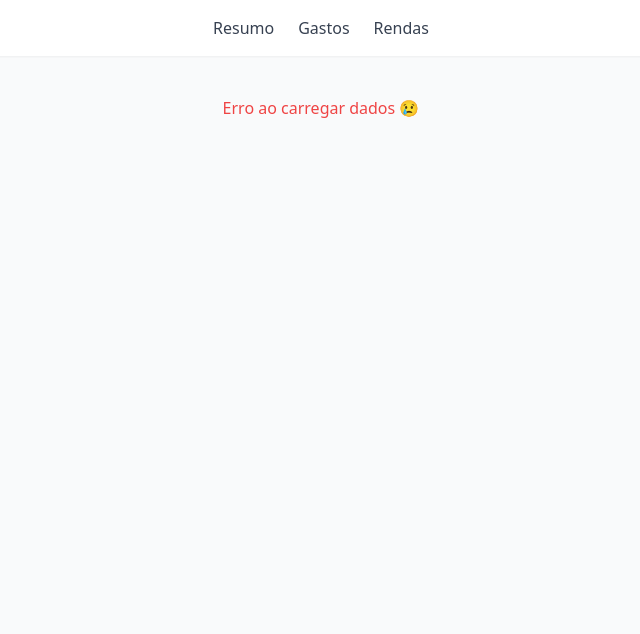
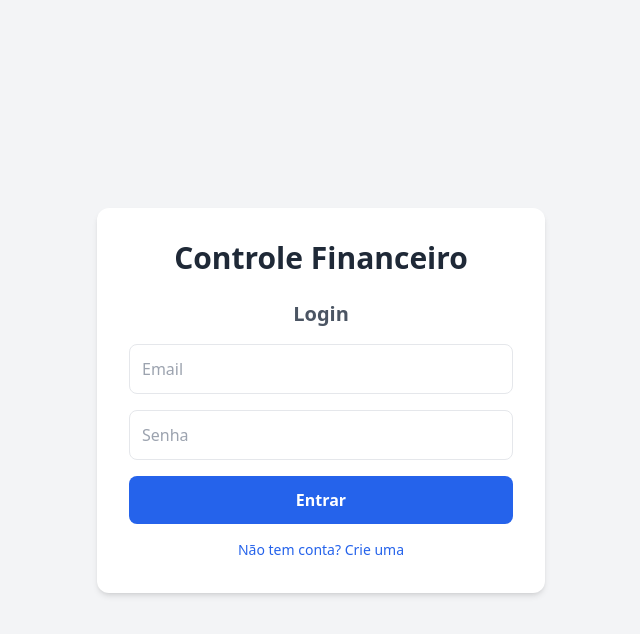
Before and after one commit to edgar-lins/controle-financeiro, a React app in the folder frontend/: page / in a window 1280 px wide. Shown: the top 634 px of the page, without its empty margins (319-959 px from the left). Built offline with nearby package versions, Linux system fonts and the light colour scheme; no server answers; the HTML template or start-up script is replaced by a standard one.

Commit message:
feat(frontend): add login/signup page with token management
- Create Login component with signup/login toggle
- Add token storage in localStorage
- Protect routes - show login when no token exists
- Add logout button in navbar
- Redirect to app after successful login

```diff
--- a/frontend/src/App.jsx
+++ b/frontend/src/App.jsx
@@ -1,18 +1,48 @@
+import { useState, useEffect } from "react";
 import { BrowserRouter as Router, Routes, Route, Link } from "react-router-dom";
 import Dashboard from "./Dashboard";
 import Expenses from "./Expenses";
 import Incomes from "./Incomes";
+import Login from "./Login";
 import { SummaryProvider } from "./SummaryContext";
 
 export default function App() {
+  const [token, setToken] = useState(localStorage.getItem("token"));
+
+  useEffect(() => {
+    const stored = localStorage.getItem("token");
+    if (stored) setToken(stored);
+  }, []);
+
+  function handleLogin(newToken) {
+    setToken(newToken);
+  }
+
+  function handleLogout() {
+    localStorage.removeItem("token");
+    setToken(null);
+  }
+
+  if (!token) {
+    return <Login onLogin={handleLogin} />;
+  }
+
   return (
     <SummaryProvider>
       <Router>
         <div className="min-h-screen bg-gray-50">
-          <nav className="bg-white shadow-sm p-4 flex justify-center gap-6 mb-6">
-            <Link className="text-gray-700 hover:text-blue-600 font-medium" to="/">Resumo</Link>
-            <Link className="text-gray-700 hover:text-blue-600 font-medium" to="/expenses">Gastos</Link>
-            <Link className="text-gray-700 hover:text-blue-600 font-medium" to="/incomes">Rendas</Link>
+          <nav className="bg-white shadow-sm p-4 flex justify-between items-center mb-6">
+            <div className="flex gap-6">
+              <Link className="text-gray-700 hover:text-blue-600 font-medium" to="/">Resumo</Link>
+              <Link className="text-gray-700 hover:text-blue-600 font-medium" to="/expenses">Gastos</Link>
+              <Link className="text-gray-700 hover:text-blue-600 font-medium" to="/incomes">Rendas</Link>
+            </div>
+            <button
+              onClick={handleLogout}
+              className="bg-red-500 hover:bg-red-600 text-white px-4 py-2 rounded text-sm"
+            >
+              Sair
+            </button>
           </nav>
 
           <Routes>
--- /dev/null
+++ b/frontend/src/Login.jsx
@@ -0,0 +1,103 @@
+import { useState } from "react";
+
+export default function Login({ onLogin }) {
+  const [isSignup, setIsSignup] = useState(false);
+  const [form, setForm] = useState({ email: "", password: "" });
+  const [message, setMessage] = useState("");
+
+  async function handleSubmit(e) {
+    e.preventDefault();
+    setMessage("");
+
+    const endpoint = isSignup ? "/auth/signup" : "/auth/login";
+    try {
+      const res = await fetch(`http://localhost:8080${endpoint}`, {
+        method: "POST",
+        headers: { "Content-Type": "application/json" },
+        body: JSON.stringify(form),
+      });
+
+      if (isSignup) {
+        if (res.ok) {
+          setMessage("✅ Conta criada! Faça login agora.");
+          setIsSignup(false);
+          setForm({ email: "", password: "" });
+        } else {
+          setMessage("❌ Erro ao criar conta. Email pode já estar em uso.");
+        }
+      } else {
+        if (res.ok) {
+          const data = await res.json();
+          localStorage.setItem("token", data.token);
+          onLogin(data.token);
+        } else {
+          setMessage("❌ Credenciais inválidas.");
+        }
+      }
+    } catch (error) {
+      console.error("Erro:", error);
+      setMessage("❌ Erro de conexão.");
+    }
+  }
+
+  return (
+    <div className="min-h-screen bg-gray-100 flex items-center justify-center p-4">
+      <div className="bg-white p-8 rounded-xl shadow-md max-w-md w-full">
+        <h1 className="text-3xl font-bold text-center mb-6 text-gray-800">
+          Controle Financeiro
+        </h1>
+        <h2 className="text-xl font-semibold mb-4 text-center text-gray-600">
+          {isSignup ? "Criar Conta" : "Login"}
+        </h2>
+
+        <form onSubmit={handleSubmit} className="space-y-4">
+          <input
+            type="email"
+            placeholder="Email"
+            className="w-full p-3 border rounded-lg"
+            value={form.email}
+            onChange={(e) => setForm({ ...form, email: e.target.value })}
+            required
+          />
+          <input
+            type="password"
+            placeholder="Senha"
+            className="w-full p-3 border rounded-lg"
+            value={form.password}
+            onChange={(e) => setForm({ ...form, password: e.target.value })}
+            required
+          />
+          <button
+            type="submit"
+            className="w-full bg-blue-600 hover:bg-blue-700 text-white font-semibold py-3 rounded-lg transition"
+          >
+            {isSignup ? "Criar Conta" : "Entrar"}
+          </button>
+        </form>
+
+        {message && (
+          <p
+            className={`mt-4 text-center ${
+              message.startsWith("✅") ? "text-green-600" : "text-red-600"
+            }`}
+          >
+            {message}
+          </p>
+        )}
+
+        <button
+          onClick={() => {
+            setIsSignup(!isSignup);
+            setMessage("");
+            setForm({ email: "", password: "" });
+          }}
+          className="w-full mt-4 text-blue-600 hover:text-blue-800 text-sm"
+        >
+          {isSignup
+            ? "Já tem conta? Faça login"
+            : "Não tem conta? Crie uma"}
+        </button>
+      </div>
+    </div>
+  );
+}
```
